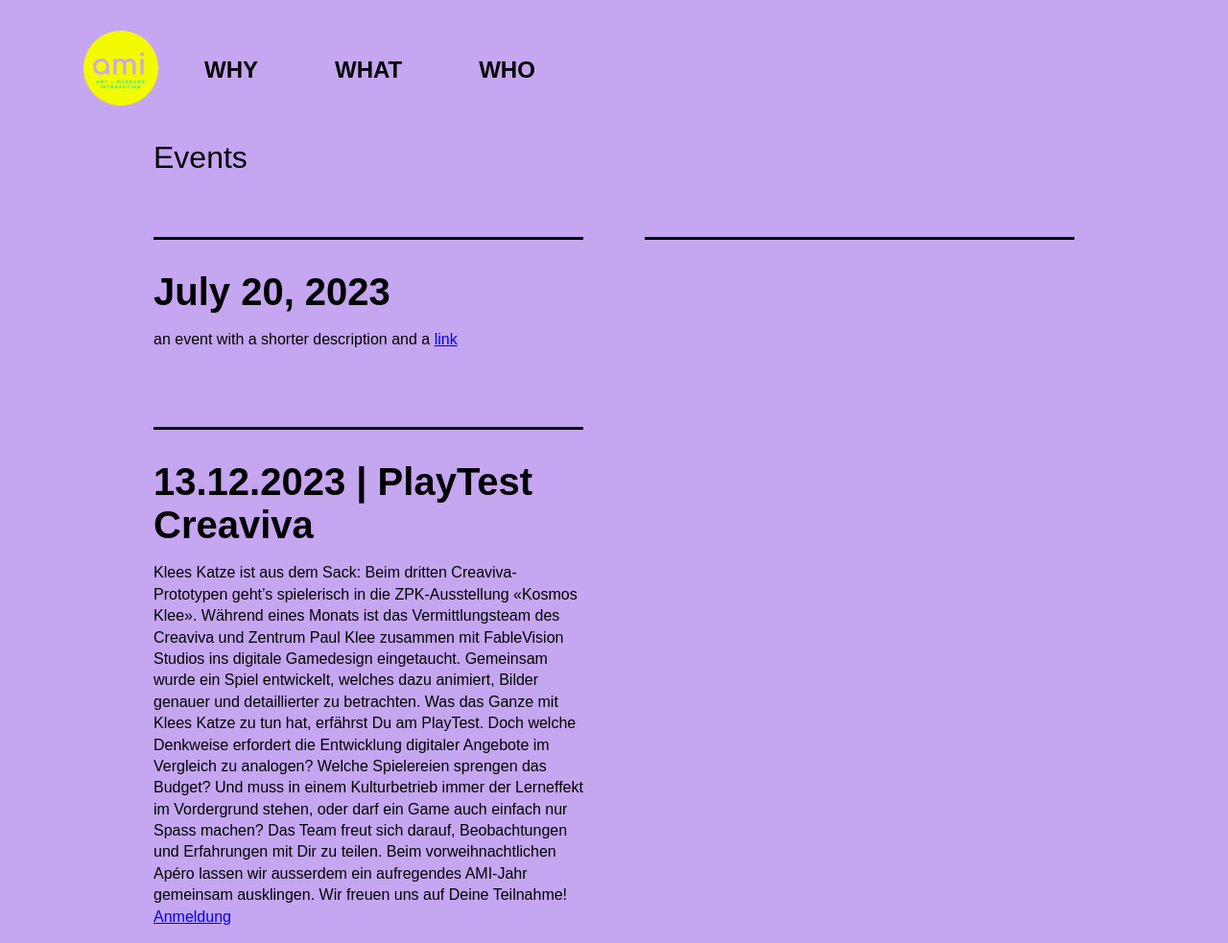
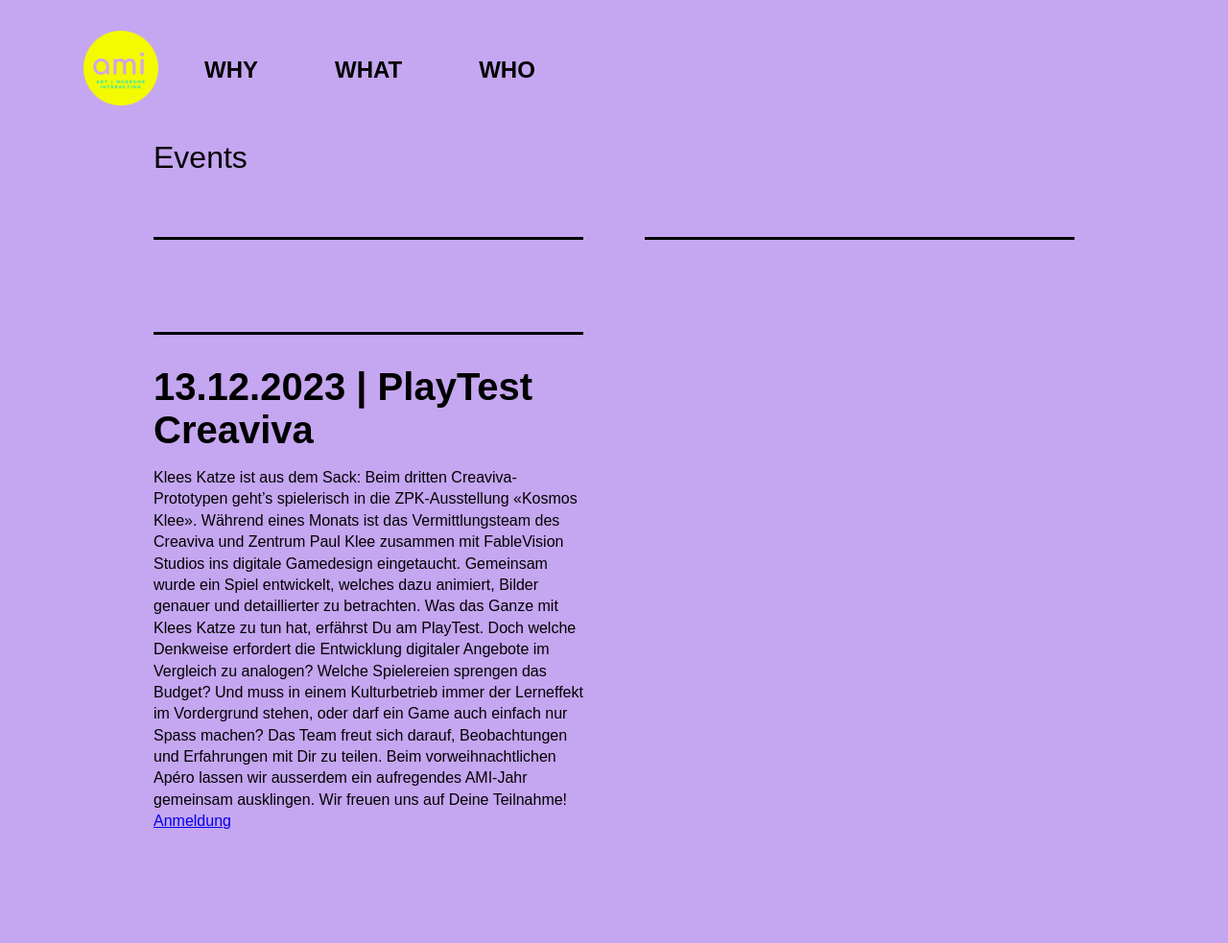
Before and after one commit to FableVision/ami-website, a Jekyll site: the page built from events.html, in a window 1280 px wide. Shown: the whole page at 96% size. Built offline with Jekyll 4.4.1, drawn with Linux system fonts in a browser that asks for light colours; after the commit the page ends 900 px from its top, so only the background shows below that.

Commit message:
Update events.yaml

```diff
--- a/_data/events.yaml
+++ b/_data/events.yaml
@@ -14,6 +14,6 @@
   iso_date: 2023-08-19
   description:
 
-- date: July 20, 2023
+- date:
   iso_date: 2023-07-20
-  description: "an event with a shorter description and a [link](https://en.wikipedia.org/wiki/Daiki_Suzuki)"
+  description:
```
